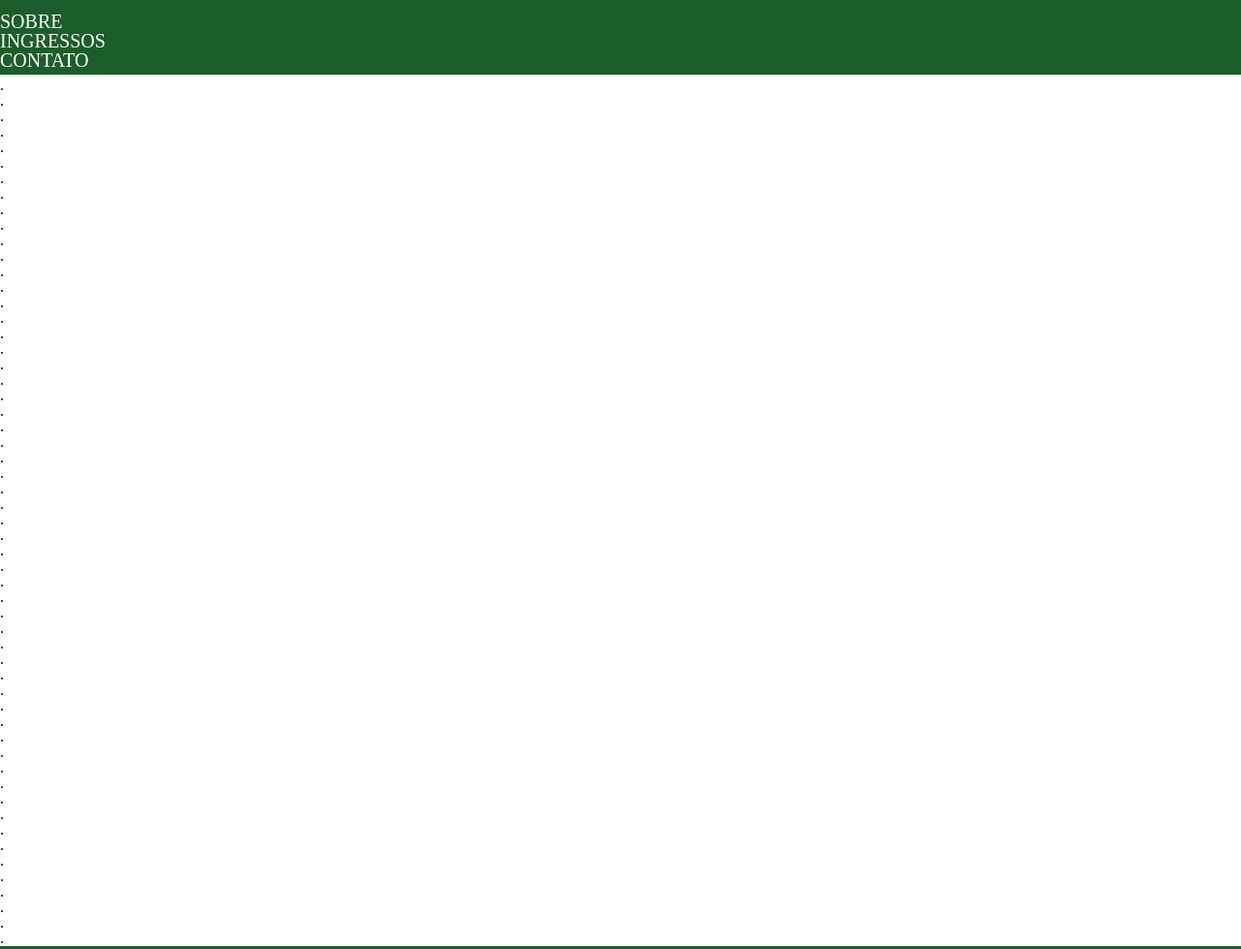
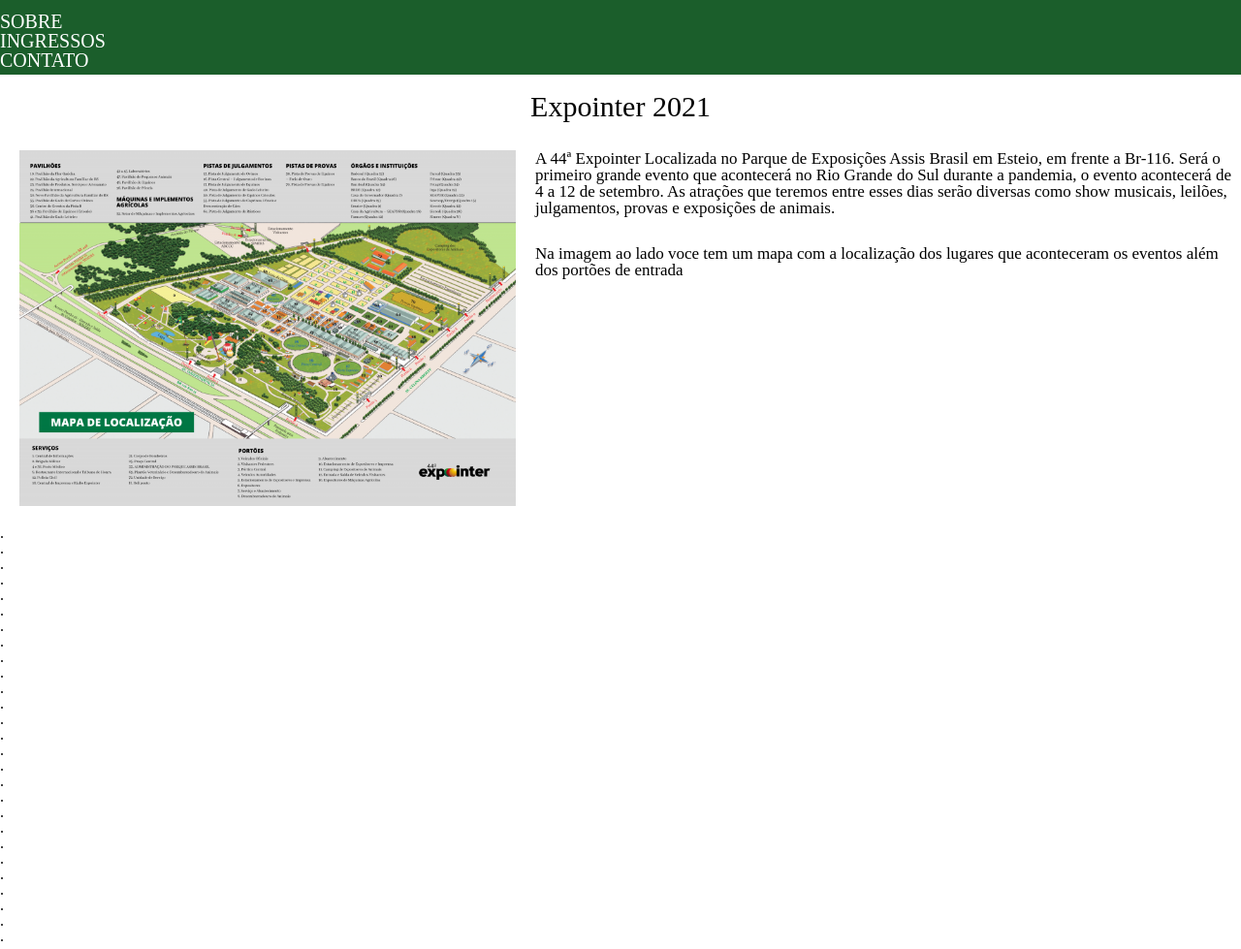
Before and after one commit to IgorCentofante/Landing-Page, a plain HTML site: page index.html in a window 1280 px wide. Shown: the top 979 px of the page at 97% size. Drawn offline with Linux system fonts and the light colour scheme.

Commit message:
imagem e um breve texto adicionado.

```diff
--- a/index.html
+++ b/index.html
@@ -25,8 +25,29 @@
         </header>
 
         <div>
-                <h1>Teste</h1>
-                <ul>
+            <h1 class="titulo-principal">Expointer 2021</h1>
+
+          <main>
+            <section>
+                <img class="mapa" src="src/imagens/mapa.png" alt="mapa da Expointer">
+                <p class="paragrafo" >A 44ª Expointer Localizada no Parque de Exposições Assis Brasil em Esteio, em frente a Br-116. Será o primeiro grande evento que acontecerá no Rio Grande do Sul durante a pandemia, o evento acontecerá de 4 a 12 de setembro. As atrações que teremos entre esses dias serão diversas como show musicais, leilões, julgamentos, provas e exposições de animais.</p>
+
+                <p class="paragrafo">Na imagem ao lado voce tem um mapa com a localização dos lugares que aconteceram os eventos além dos portões de entrada </p>
+            </section>
+
+            <section>
+
+            </section>
+
+          </main>
+
+
+
+
+
+            <ul class="listas-aleatorias">
+                <li>.</li>
+                <li>.</li>
                 <li>.</li>
                 <li>.</li>
                 <li>.</li>
@@ -90,8 +111,6 @@
             </ul>
         </div>
 
-        </header>
-
         <footer>
 			<div class="copyright">
             <img src="src/imagens/logo.png" alt="Logo da barbearia Alura">
--- a/src/CSS/index.css
+++ b/src/CSS/index.css
@@ -38,3 +38,27 @@ li a:hover {
     width: 90px;
     text-align: center;
 }
+
+/*conteúdo*/
+
+.titulo-principal{
+    padding-top: 95px;
+    padding-bottom: 40px;
+    font-size: 30px;
+    text-align: center;
+    height: 0px;
+}
+
+.mapa{
+    width: 40%;
+    float: left;
+    margin: 20px 20px ;
+}
+.paragrafo{
+    padding: 20px 0 10px 0;
+    font-size: 17px;
+}
+
+.listas-aleatorias{
+    clear: left;
+}
```
Lines whose indentation alone changed are shown as unchanged.
